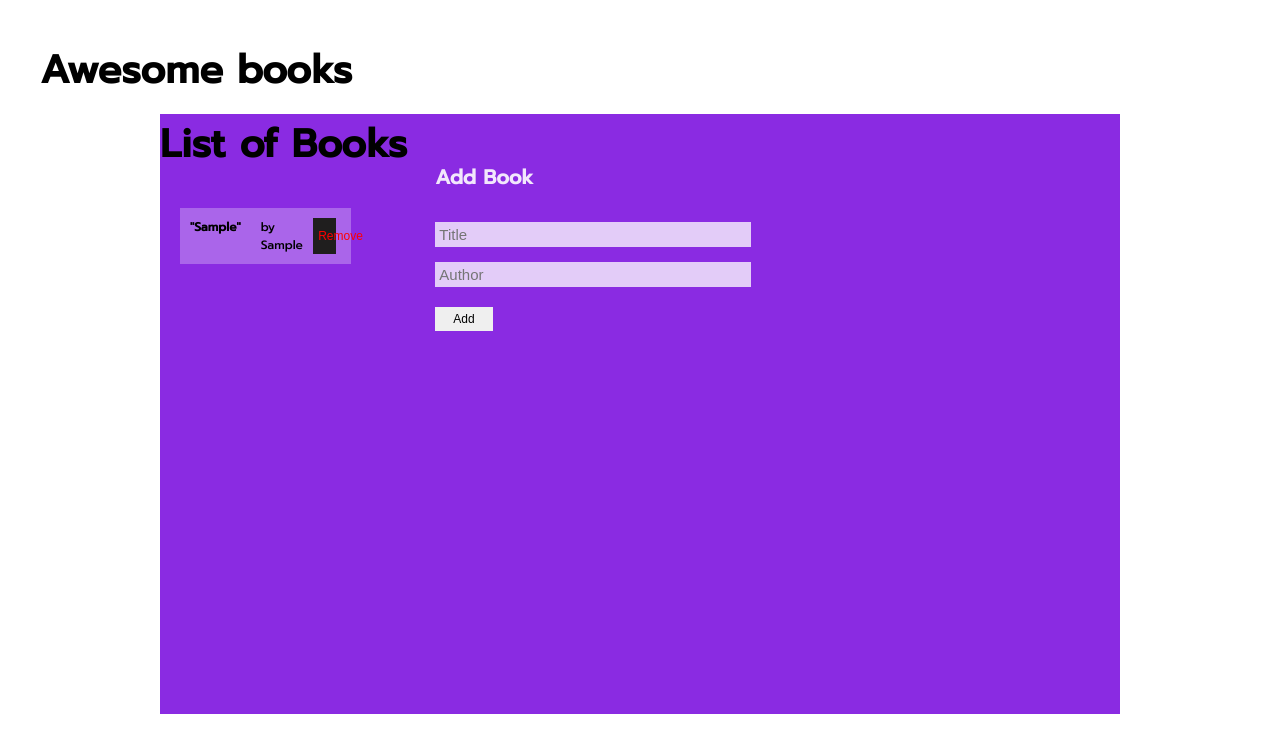
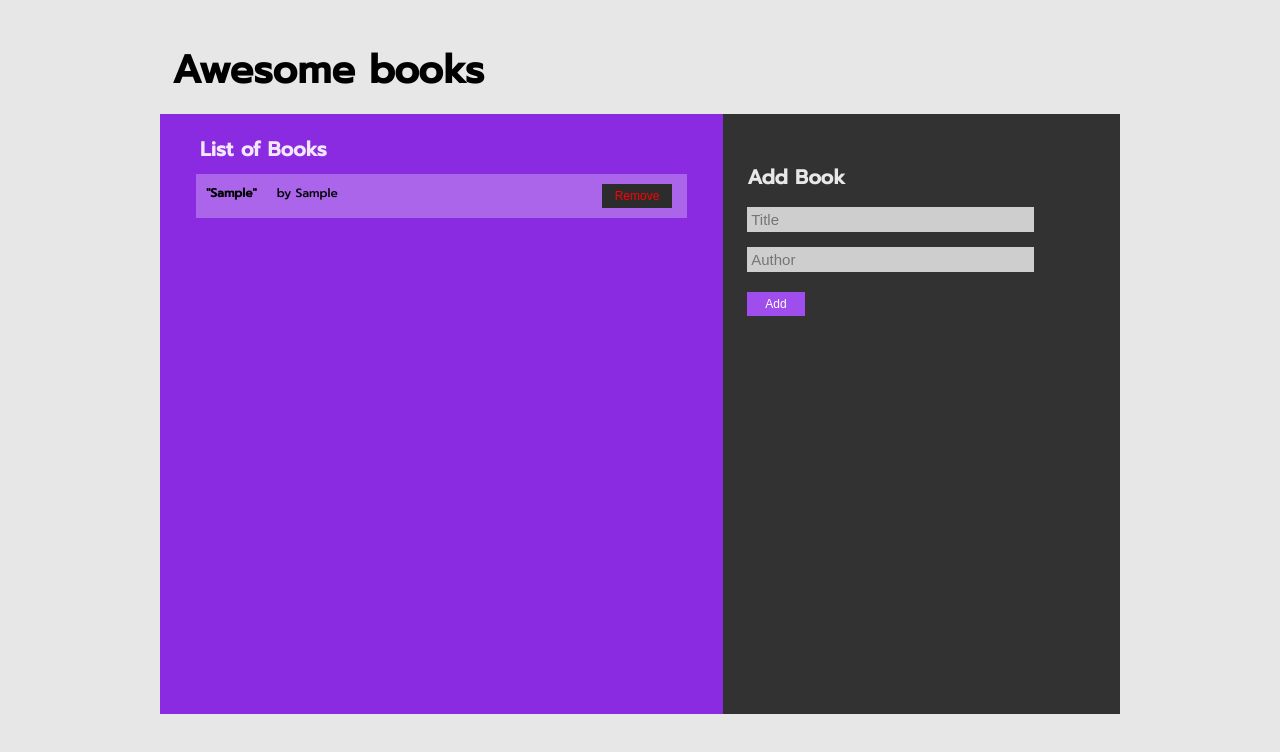
Before and after one commit to DanUshindi/Awsome-Book, a website: page index.html in a window 1280 px wide. Both pictures are taken after typing "Sample", "Sample" into the empty fields and a click on the button "Add". Drawn offline with Linux system fonts and the light colour scheme; a web font is replaced by a local one.

Commit message:
Added the styles

```diff
--- a/style.css
+++ b/style.css
@@ -8,6 +8,7 @@
 }
 
 body {
+  background-color: rgb(231, 231, 231);
   background-repeat: no-repeat;
   background-size: cover;
   font-family: 'Prompt', sans-serif;
@@ -22,17 +23,29 @@ body {
   background-color: blueviolet;
 }
 
-ul {
+.title {
+  margin-left: 11rem;
+  font-size: 39px;
+  padding-bottom: 15px;
+}
+
+.books-container h1 {
+  margin-left: 20px;
+  font-size: 20px;
+  color: rgba(255, 255, 255, 0.89);
+}
+
+.books-container {
   width: 60%;
   padding: 20px;
 }
 
 li {
   font-size: 13px;
-  width: 100%;
+  width: 90%;
   padding: 10px;
   background-color: rgba(255, 255, 255, 0.274);
-  margin-bottom: 10px;
+  margin: 10px auto;
   display: flex;
 }
 
@@ -52,12 +65,7 @@ li button {
   border: none;
   color: red;
   padding: 5px;
-  background-color: rgb(31, 30, 30);
-}
-
-h1 {
-  font-size: 39px;
-  padding-bottom: 15px;
+  background-color: rgb(44, 44, 44);
 }
 
 input {
@@ -73,13 +81,16 @@ input {
 .form {
   padding: 4rem 2rem;
   width: 40%;
+  background-color: rgb(51, 50, 50);
 }
 
 .form button {
   cursor: pointer;
+  color: #fff;
   margin-top: 20px;
   border: none;
   padding: 5px 18px;
+  background-color: rgb(159, 77, 236);
 }
 
 .form h1 {
```
